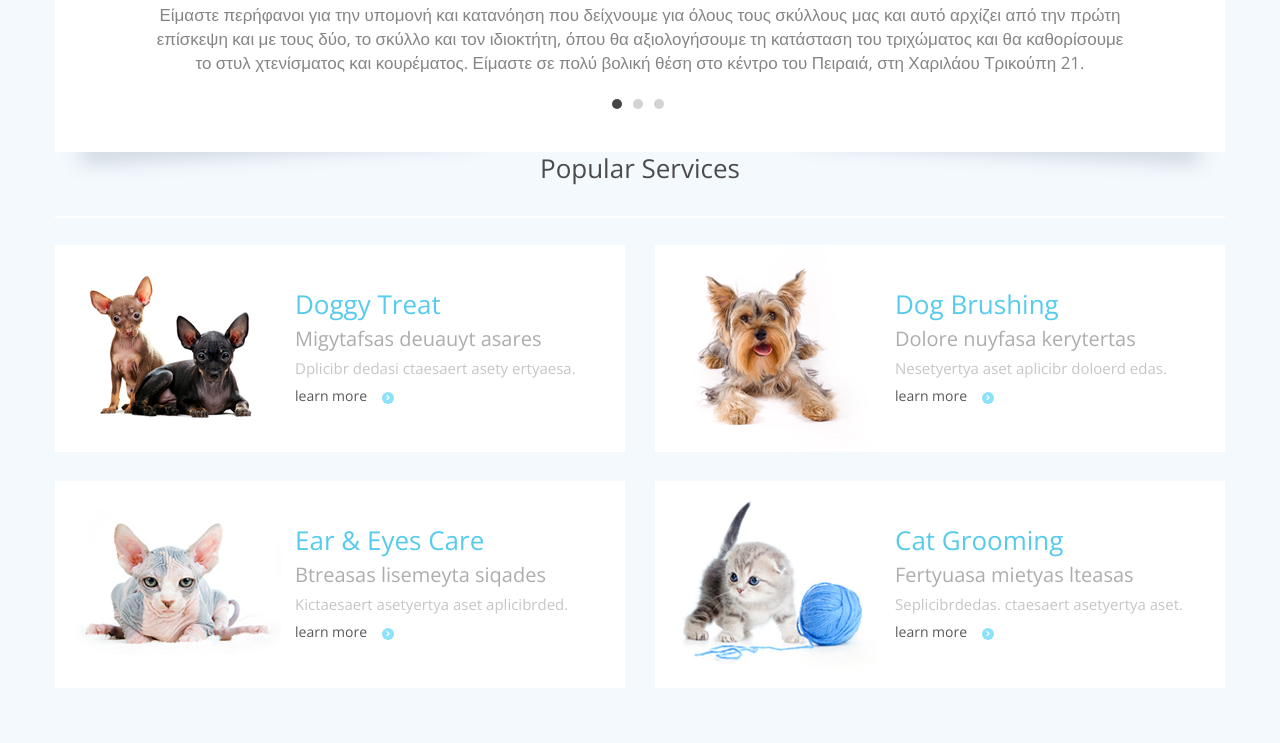
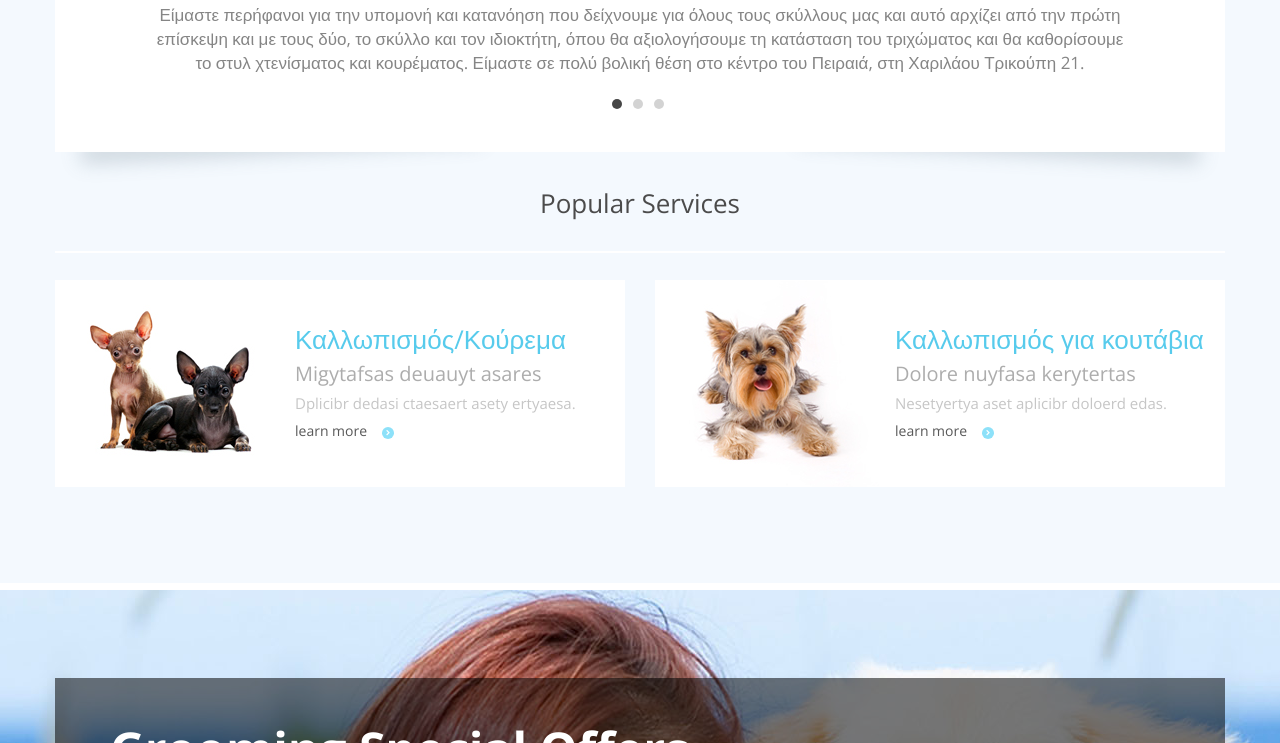
Before and after one commit to angelgroomingcentre/angelgroomingcentre, a plain HTML site: page site/index.html in a window 1280 px wide. Shown: the part 840-1583 px from the top of the page. Drawn offline with nearby package versions, Linux system fonts and the light colour scheme; some packages are replaced by stand-ins of ours; files whose address does not match are found by name.

Commit message:
Why choose us text

```diff
--- a/site/index.html
+++ b/site/index.html
@@ -96,7 +96,7 @@
         </div>
 
 
-
+<div class="well pad-bot">
         <div class="container">
             <div class="well-01">
                 <h4>Popular Services</h4>
@@ -108,7 +108,7 @@
                             <img src="images/page-1_img04.jpg" alt="">
                             </div>
                             <div class="box-01_cnt">
-                                <h4><a href="#">Doggy Treat</a></h4>
+                                <h4><a href="#">Καλλωπισμός/Κούρεμα</a></h4>
                                 <p><span>Migytafsas deuauyt asares</span></p>
                                 <p>Dplicibr dedasi ctaesaert asety ertyaesa.</p>
                                 <a class="btn" href="#">learn more</a>
@@ -121,7 +121,7 @@
                             <img src="images/page-1_img05.jpg" alt="">
                             </div>
                             <div class="box-01_cnt">
-                                <h4><a href="#">Dog Brushing</a></h4>
+                                <h4><a href="#">Καλλωπισμός για κουτάβια</a></h4>
                                 <p><span>Dolore nuyfasa kerytertas</span></p>
                                 <p>Nesetyertya aset aplicibr doloerd edas.</p>
                                 <a class="btn" href="#">learn more</a>
@@ -129,38 +129,11 @@
                         </div>
                     </div>
                 </div>
-                <div class="row">
-                    <div class="grid_6 wow fadeInRight">
-                        <div class="box-01">
-                            <div class="box-01_aside">
-                            <img src="images/page-1_img06.jpg" alt="">
-                            </div>
-                            <div class="box-01_cnt">
-                                <h4><a href="#">Ear &amp; Eyes Care</a></h4>
-                                <p><span>Btreasas lisemeyta siqades</span></p>
-                                <p>Kictaesaert asetyertya aset aplicibrded.</p>
-                                <a class="btn" href="#">learn more</a>
-                            </div>
-                        </div>
-                    </div>
-                    <div class="grid_6 wow fadeInLeft">
-                        <div class="box-01">
-                            <div class="box-01_aside">
-                            <img src="images/page-1_img07.jpg" alt="">
-                            </div>
-                            <div class="box-01_cnt">
-                                <h4><a href="#">Cat Grooming</a></h4>
-                                <p><span>Fertyuasa mietyas lteasas</span></p>
-                                <p>Seplicibrdedas. ctaesaert asetyertya aset.</p>
-                                <a class="btn" href="#">learn more</a>
-                            </div>
-                        </div>
-                    </div>
-                </div>
             </div>
         </div>
+        </div>
 
-        <div class="well pad-bot">
+<!--         <div class="well pad-bot">
             <div class="container">
                 <div class="box box-w wow fadeInRight">
                     <img src="images/page-1_img01.jpg" alt="">
@@ -181,7 +154,7 @@
                     </div>
                 </div>
             </div>
-        </div>
+        </div> -->
 
         <div class="parallax parallax2" data-parallax-speed="-0.4">
             <div class="container">
```
